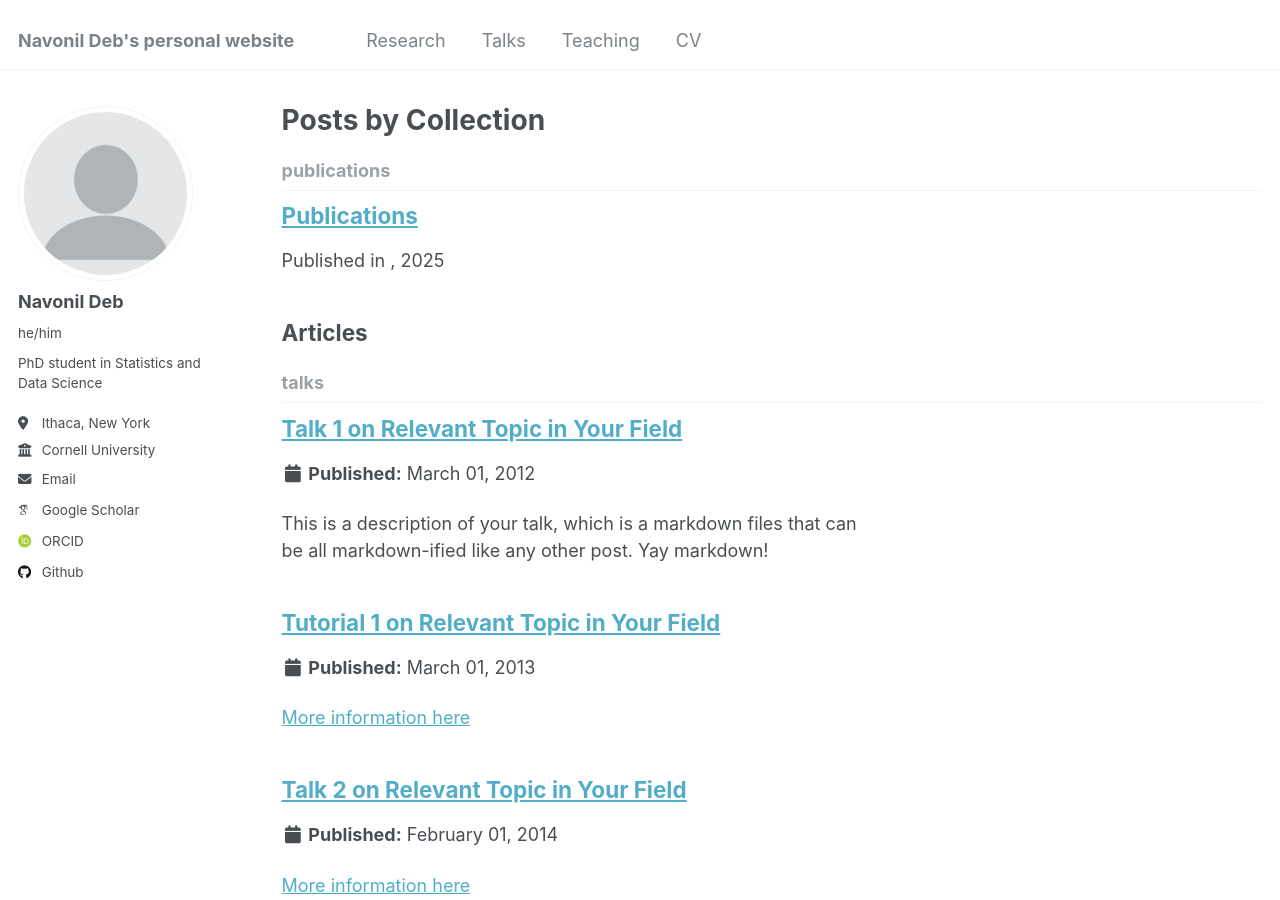
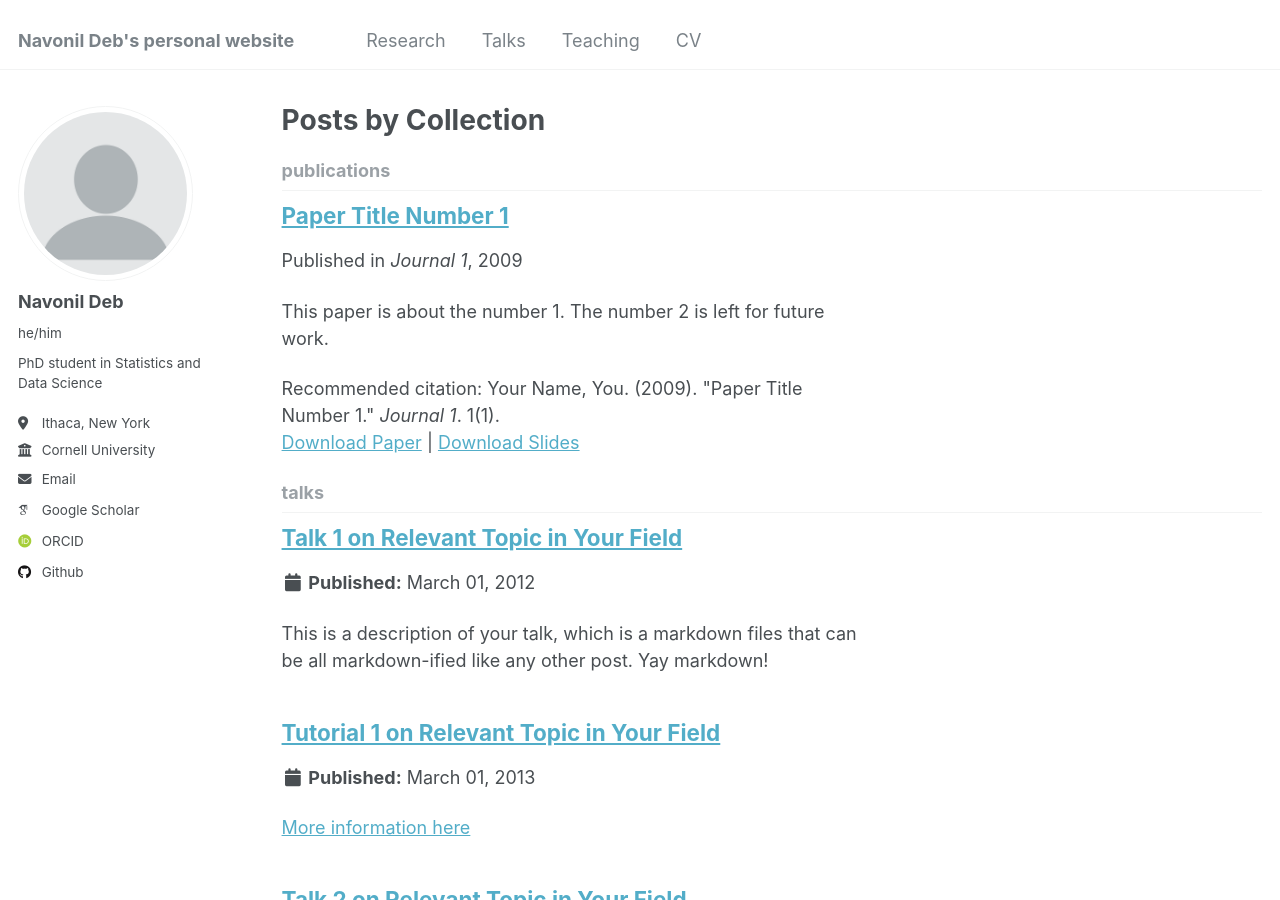
Before and after one commit to navonildeb/navonildeb.github.io, a Jekyll site: the page built from _pages/collection-archive.html, in a window 1280 px wide and 900 px high. Built offline with Jekyll 4.4.1, drawn with Linux system fonts in a browser that asks for light colours; some web fonts are replaced.

Commit message:
Update publications.md

```diff
--- a/_publications/publications.md
+++ b/_publications/publications.md
@@ -1,12 +1,14 @@
 ---
-layout: single
-title: "Publications"
-permalink: /publications/
-author_profile: true
+title: "Paper Title Number 1"
+collection: publications
+category: manuscripts
+permalink: /publication/2009-10-01-paper-title-number-1
+excerpt: 'This paper is about the number 1. The number 2 is left for future work.'
+date: 2009-10-01
+venue: 'Journal 1'
+slidesurl: 'http://academicpages.github.io/files/slides1.pdf'
+paperurl: 'http://academicpages.github.io/files/paper1.pdf'
+bibtexurl: 'http://academicpages.github.io/files/bibtex1.bib'
+citation: 'Your Name, You. (2009). &quot;Paper Title Number 1.&quot; <i>Journal 1</i>. 1(1).'
 ---
-
-## Articles
-
-**Pan, S., Das, D., Ramachandran, G., & Banerjee, S. (2024).**
-Bayesian hierarchical modeling and inference for mechanistic systems in industrial hygiene.
-*Annals of Work Exposures and Health, 68(8), 834–845.*
+The contents above will be part of a list of publications, if the user clicks the link for the publication than the contents of section will be rendered as a full page, allowing you to provide more information about the paper for the reader. When publications are displayed as a single page, the contents of the above "citation" field will automatically be included below this section in a smaller font.
```
